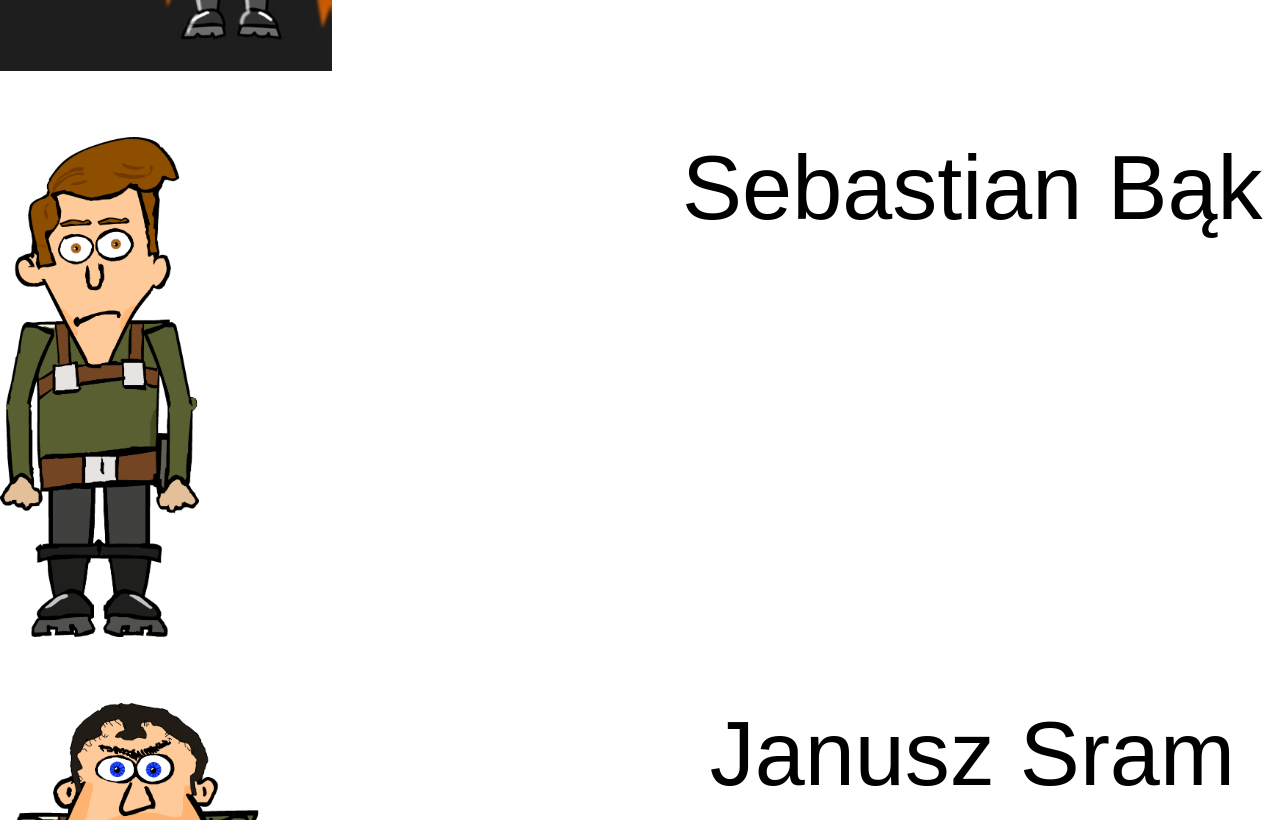
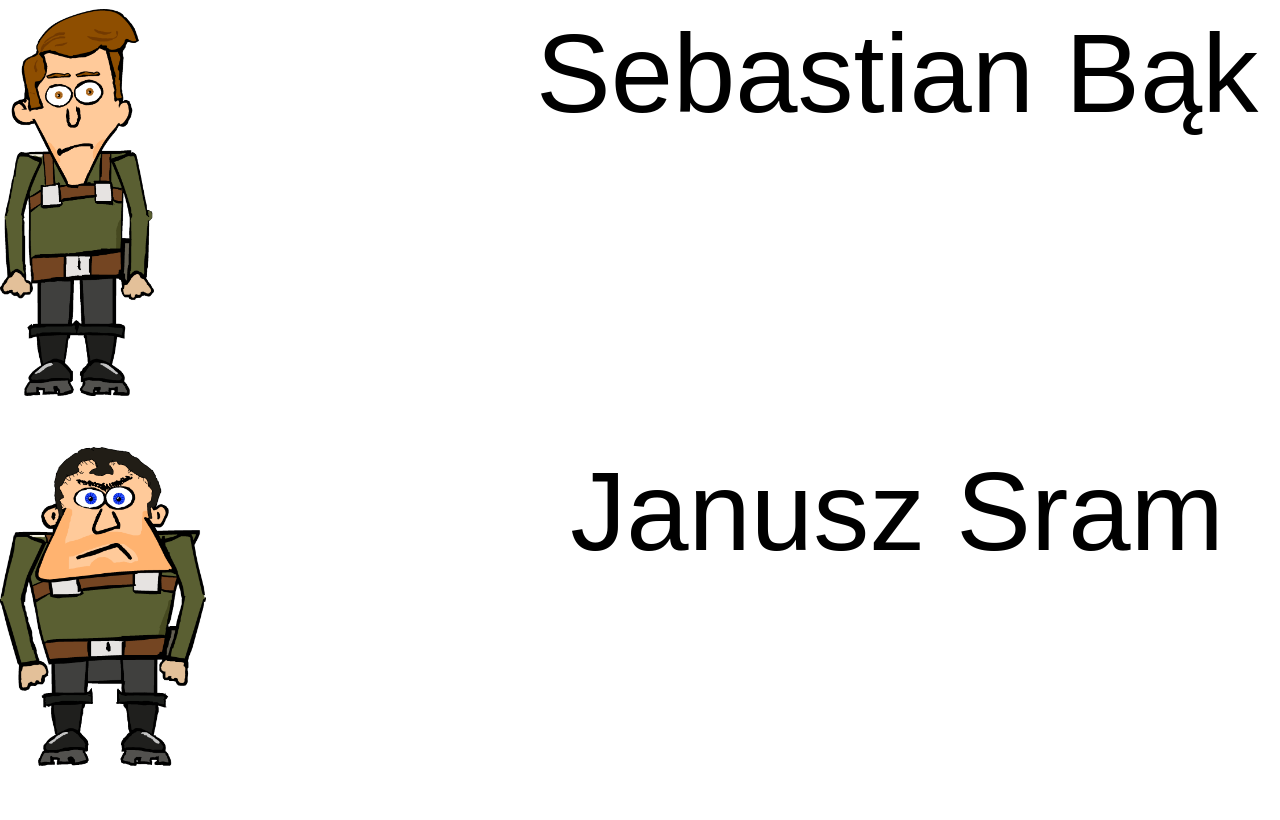
Before and after one commit to SikeNowCol/SikeNowCol.github.io, a website: page gallery.html in a window 1280 px wide. Shown: the part 680-1500 px from the top of the page. Drawn offline with Linux system fonts and the light colour scheme.

Commit message:
Add files via upload

```diff
--- a/style.css
+++ b/style.css
@@ -50,6 +50,7 @@ input
     width: 50%;
     margin-bottom: 10%;
     align-self: center;
+    min-width: 100px;
 }
 #gallery p1
 {
@@ -58,19 +59,21 @@ input
     height: 100%;
     margin: 0;
     padding: 0;
-    font-size: 90px;
+    font-size: 700%;
 }
 .container #janusz
 {
     width: 40%;
     margin-bottom: 10%;
     align-self: center;
+    min-width: 100px;
 }
 .container #seba
 {
     width: 30%;
     margin-bottom: 10%;
     align-self: center;
+    min-width: 100px;
 }
 a.button {
     text-decoration: none;
```
